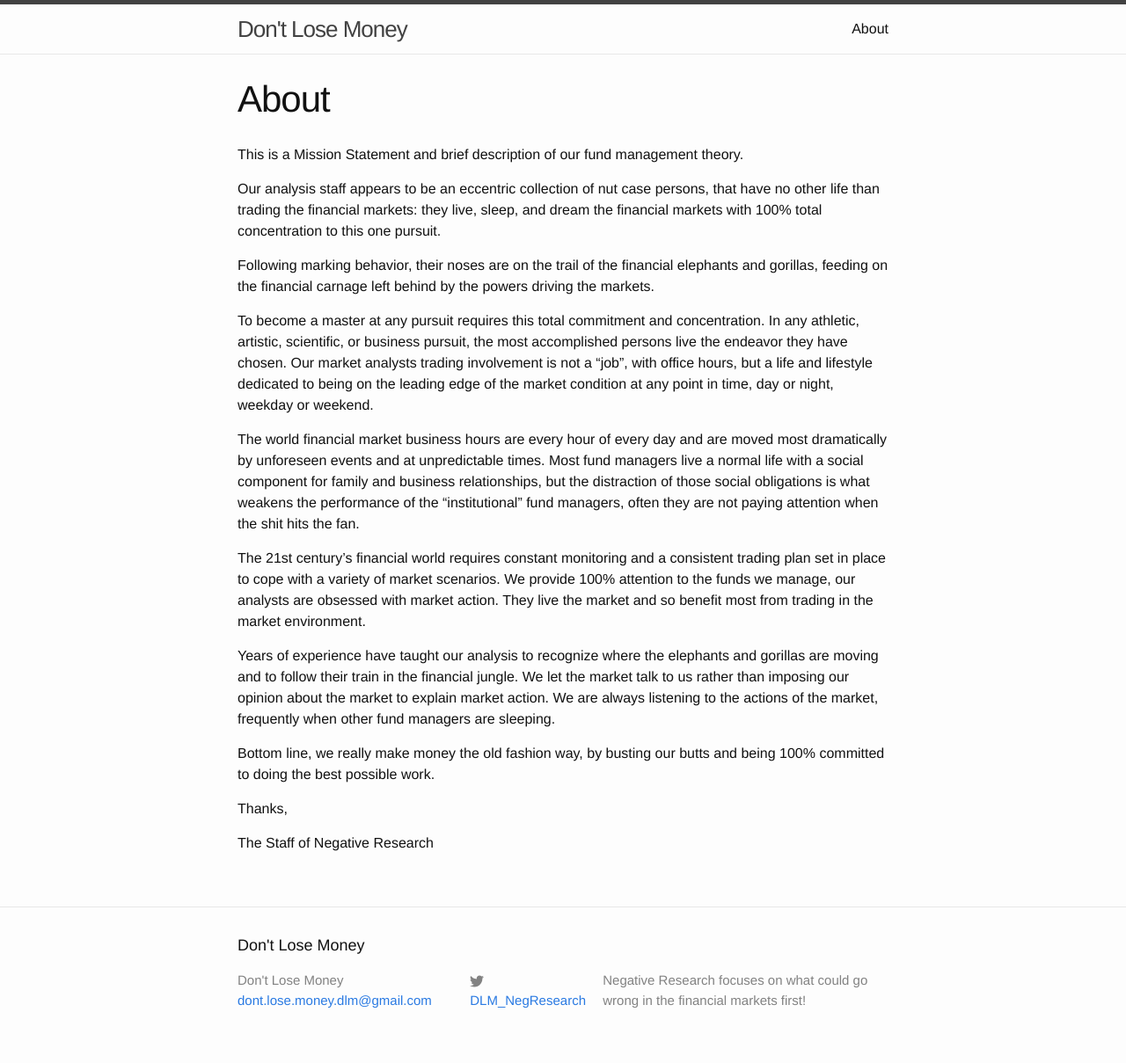
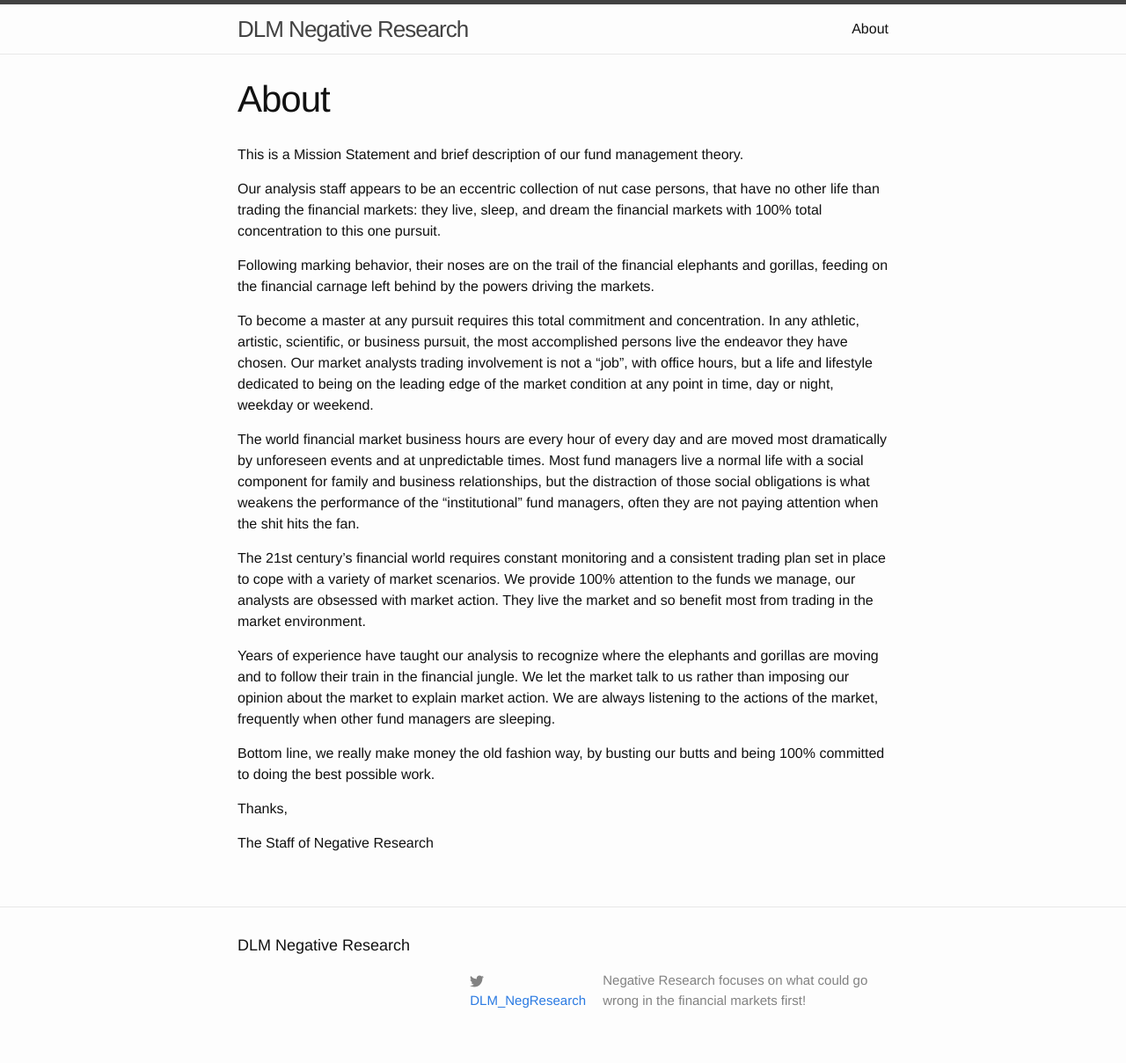
Before and after one commit to dont-lose-money/dont-lose-money.github.io, a Jekyll site: the page built from about.md, in a window 1280 px wide. Shown: the whole page at 88% size. Built offline with Jekyll 4.4.1, drawn with Linux system fonts in a browser that asks for light colours.

Commit message:
update title and footer

```diff
--- a/_config.yml
+++ b/_config.yml
@@ -1,5 +1,5 @@
 # Site settings
-title: Don't Lose Money
+title: DLM Negative Research
 email: dont.lose.money.dlm@gmail.com
 description: > # this means to ignore newlines until "baseurl:"
   Negative Research focuses on what could go wrong in the financial markets first!
--- a/_includes/footer.html
+++ b/_includes/footer.html
@@ -6,10 +6,10 @@
 
     <div class="footer-col-wrapper">
       <div class="footer-col  footer-col-1">
-        <ul class="contact-list">
+        <!--ul class="contact-list">
           <li>{{ site.title }}</li>
           <li><a href="mailto:{{ site.email }}">{{ site.email }}</a></li>
-        </ul>
+        </ul-->
       </div>
 
       <div class="footer-col  footer-col-2">
```
